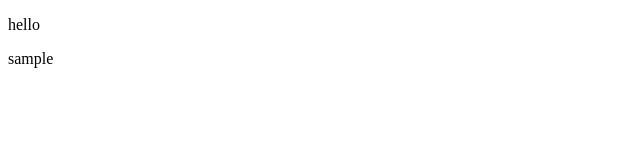
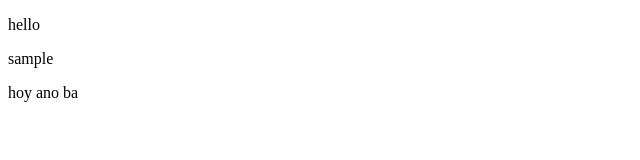
Before and after one commit to Fmiranda28/GitSample, a plain HTML site: page index.html in a window 1280 px wide. Shown: the full height of the page, 0-640 px from the left. Drawn offline with Linux system fonts and the light colour scheme.

Commit message:
added index.html

```diff
--- a/index.html
+++ b/index.html
@@ -8,5 +8,7 @@
 <body>
     <p>hello</p>
     <p>sample</p>
+
+    <p>hoy ano ba</p>
 </body>
 </html>
```
